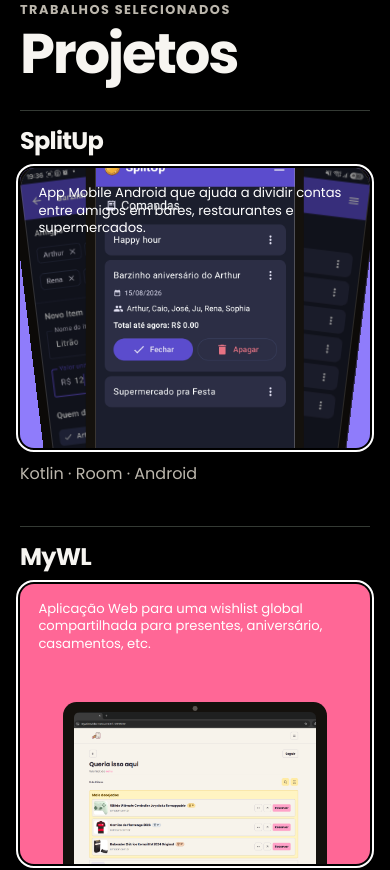
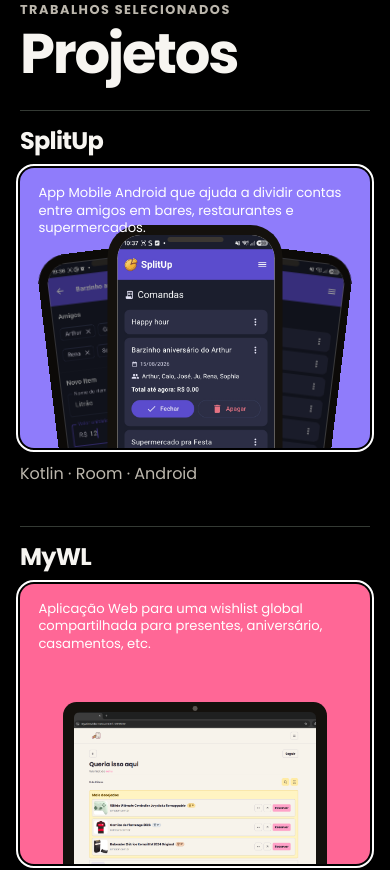
Before and after one commit to Covil-Works/Portifolio-Covil, a React (Vite) app: page / in a window 390 px wide. Shown: the part 2680-3550 px from the top of the page. Built offline with nearby package versions, Linux system fonts and the light colour scheme.

Commit message:
fix(projects): fit mobile phone previews

```diff
--- a/src/styles/global.css
+++ b/src/styles/global.css
@@ -633,6 +633,8 @@
   .hero__firefly--2 { --firefly-size: 2px; }
   .hero__firefly--3 { --firefly-size: 1px; }
   .hero__firefly--4 { --firefly-size: 3px; }
+  .visual--phone .device-mockup { width: min(50%, 13rem); --phone-y: 2.5rem; }
+  .visual--phone .device-mockup__screen { width: calc(100% + 2px); margin-right: -2px; }
   .hero {
     --composition-width: calc(294.7368421svh - 117.8947368px);
     --hero-photo-size: clamp(6rem, 10.8vw, 9.6rem);
```
